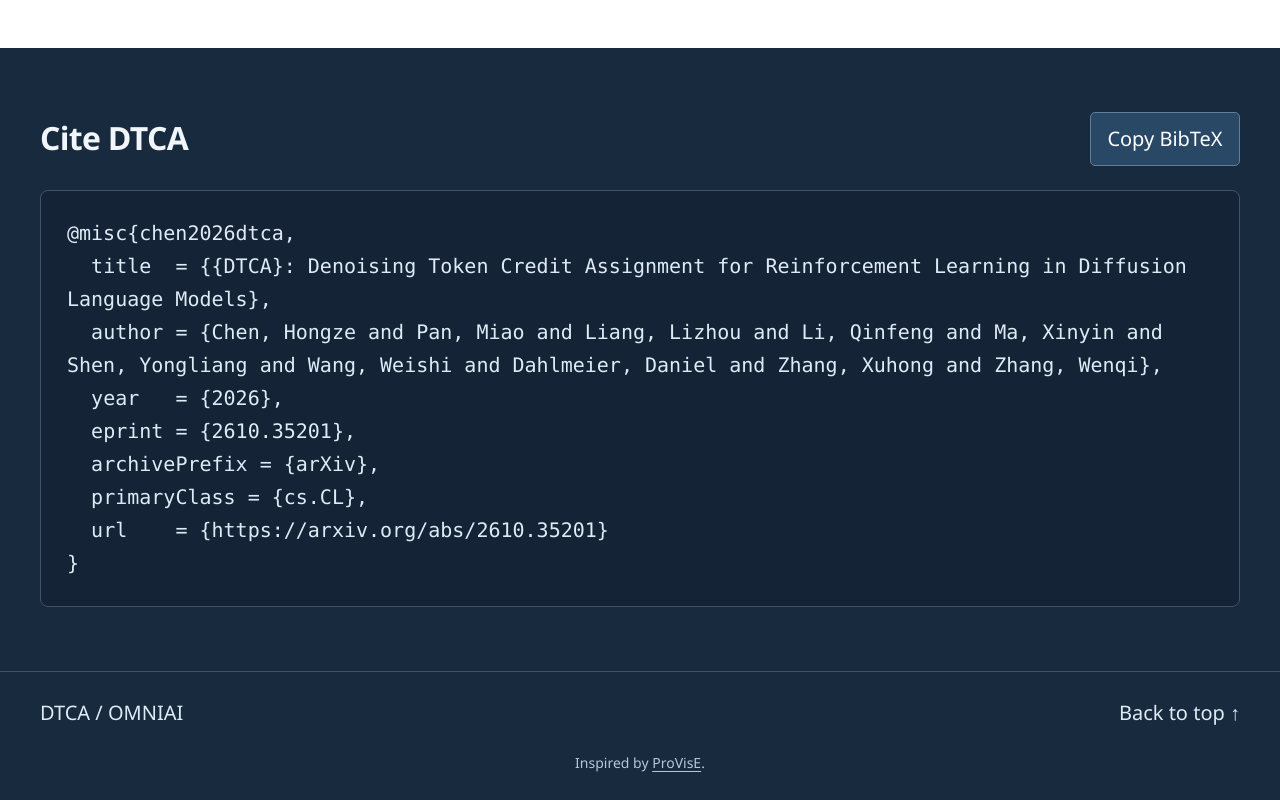
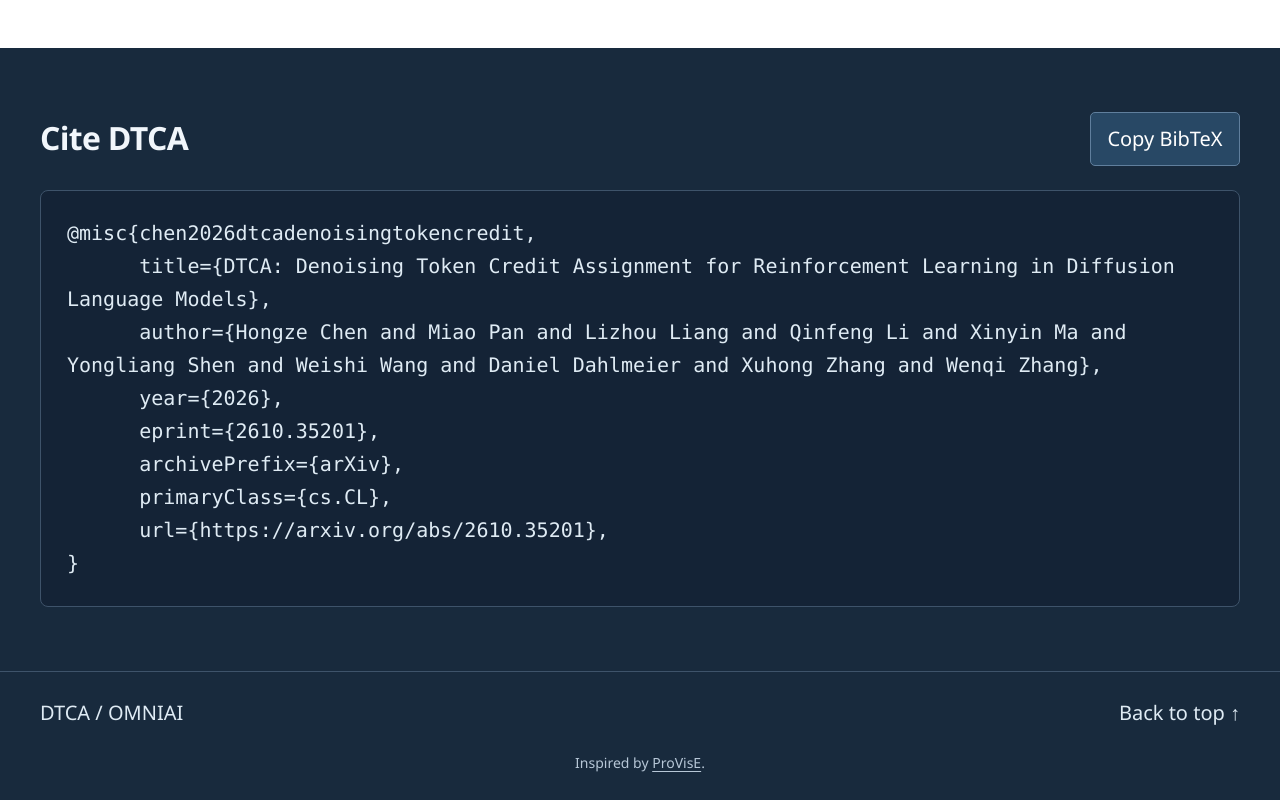
Before and after one commit to ZJU-OmniAI/DTCA, a plain HTML site: page docs/index.html in a window 1280 px wide. Shown: the part 5331-6131 px from the top of the page. Drawn offline with Linux system fonts and the light colour scheme.

Commit message:
Use the official arXiv BibTeX citation

```diff
--- a/docs/index.html
+++ b/docs/index.html
@@ -84,14 +84,14 @@
 </div></section>
 <section id="citation" class="section citation-section" aria-labelledby="citation-heading"><div class="container">
   <div class="citation-heading"><h2 id="citation-heading">Cite DTCA</h2><button class="copy-button" data-copy="citation-code">Copy BibTeX</button></div>
-  <div class="citation-code"><pre id="citation-code">@misc{chen2026dtca,
-  title  = {{DTCA}: Denoising Token Credit Assignment for Reinforcement Learning in Diffusion Language Models},
-  author = {Chen, Hongze and Pan, Miao and Liang, Lizhou and Li, Qinfeng and Ma, Xinyin and Shen, Yongliang and Wang, Weishi and Dahlmeier, Daniel and Zhang, Xuhong and Zhang, Wenqi},
-  year   = {2026},
-  eprint = {2610.35201},
-  archivePrefix = {arXiv},
-  primaryClass = {cs.CL},
-  url    = {https://arxiv.org/abs/2610.35201}
+  <div class="citation-code"><pre id="citation-code">@misc{chen2026dtcadenoisingtokencredit,
+      title={DTCA: Denoising Token Credit Assignment for Reinforcement Learning in Diffusion Language Models},
+      author={Hongze Chen and Miao Pan and Lizhou Liang and Qinfeng Li and Xinyin Ma and Yongliang Shen and Weishi Wang and Daniel Dahlmeier and Xuhong Zhang and Wenqi Zhang},
+      year={2026},
+      eprint={2610.35201},
+      archivePrefix={arXiv},
+      primaryClass={cs.CL},
+      url={https://arxiv.org/abs/2610.35201},
 }</pre></div>
 </div></section>
 </main><footer><div class="container"><span>DTCA / OMNIAI</span><a href="#top">Back to top ↑</a></div><p class="page-credit"><small>Inspired by <a href="https://zju-omniai.github.io/ProVisE/" target="_blank" rel="noopener">ProVisE</a>.</small></p></footer><div id="toast" role="status" aria-live="polite"></div><noscript><p class="noscript-note">Enable JavaScript for the interactive examples.</p></noscript></body></html>
```
Also changed, not shown: 1 other file.
